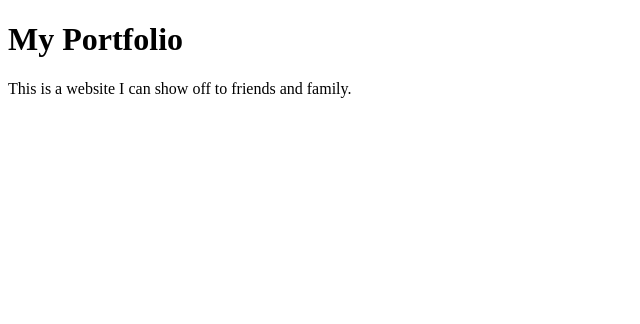
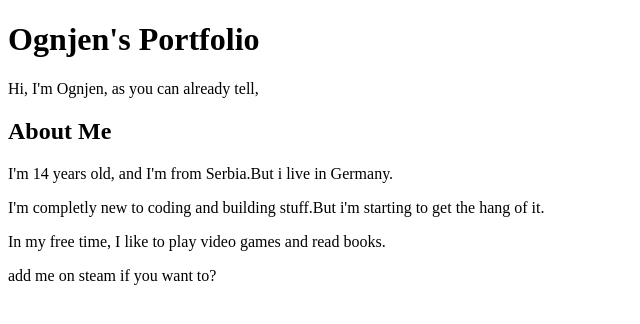
Before and after one commit to mrpancakes310-hub/my-portfolio, a plain HTML site: page index.html in a window 1280 px wide. Shown: the whole page, without its empty margins (0-640 px from the left). Drawn offline with Linux system fonts and the light colour scheme.

Commit message:
Make a About me

```diff
--- a/index.html
+++ b/index.html
@@ -1,10 +1,18 @@
 <!DOCTYPE html>
 <html>
 	<head>
-		<title>My Portfolio</title>
+		<title>Ognjen'sPortfolio</title>
 	</head>
 	<body>
-		<h1>My Portfolio</h1>
-		<p>This is a website I can show off to friends and family.</p>
-	</body>
+		<h1>Ognjen's Portfolio</h1>
+		<p>Hi, I'm Ognjen, as you can already tell,</p>
+		<h2>About Me</h2>
+		<p>I'm 14 years old, and I'm from Serbia.But i live in Germany.</p>
+		<p>I'm completly new to coding and building stuff.But i'm starting to get the hang of it.</p>
+	<p>In my free time, I like to play video games and read books.</p>
+<p>add me on steam if you want to? </p></body>
+
+
+
+
 </html>
```
